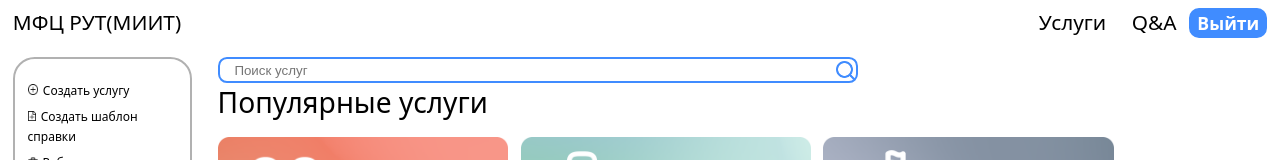
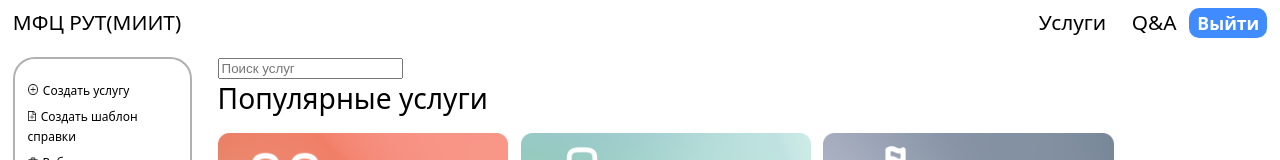
Before and after one commit to konstasya4/MFC, a React (Create React App) app: page /mainUser in a window 1280 px wide. Shown: the top 160 px of the page. Built offline with nearby package versions, Linux system fonts and the light colour scheme; no server answers; sample sign-in values are in the browser's storage.

Commit message:
Fixed the input component

```diff
--- a/src/components/InputComponent.jsx
+++ b/src/components/InputComponent.jsx
@@ -1,15 +1,43 @@
-import React from "react";
-// import './InputCompanentStyle.css'
+import React, { useState } from "react";
 import '../styles/componentsStyles/InputComponentStyle.css'
-const InputComponent =({ placeholder, ...restProps })=>{
-return(
-    <div>
-        <input className="input"
-        type="text"
+import Show from "../images/Show.png";
+import Hide from "../images/Hide.png";
+const InputComponent =({ className, placeholder, type, onChange, required, ...restProps  })=>{
+    const [showPassword, setShowPassword] = useState(false);
+
+  const togglePasswordVisibility = () => {
+    setShowPassword(!showPassword);
+  };
+  return (type === "password" ?
+    <div className="input-password">
+      <input
+        className={className}
+        type={showPassword ? "text" : type}
         placeholder={placeholder}
+        onChange={onChange}
+        required={required}
         {...restProps}
-        />
-    </div>
-)
-}
+      />
+      {type === "password" ? (
+        showPassword?
+        <button className="show-btn" onClick={togglePasswordVisibility}>
+          <img src={Hide} />
+        </button>:
+        <button className="show-btn" onClick={togglePasswordVisibility}>
+          <img src={Show} />
+        </button>)
+        : null
+      }
+    </div>:
+    <div className={className}>
+    <input
+      type={showPassword ? "text" : type}
+      placeholder={placeholder}
+      onChange={onChange}
+      required={required}
+      {...restProps}
+    /></div>
+  );
+};
+
 export default InputComponent;
```
